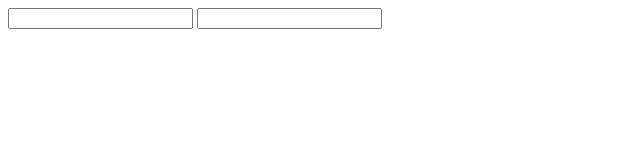
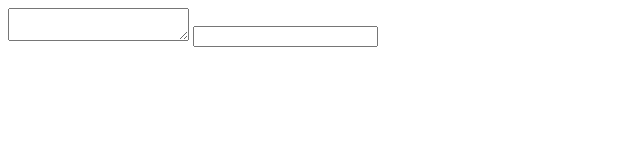
Before and after one commit to dfgvbbt/dfgvbbt.github.io, a plain HTML site: page html.html in a window 1280 px wide. Shown: the whole page, without its empty margins (0-640 px from the left). Drawn offline with Linux system fonts and the light colour scheme.

Commit message:
Update html.html

```diff
--- a/html.html
+++ b/html.html
@@ -5,7 +5,8 @@
 </head>
 <body>
 
-<input type="text" id="html" />
+<textarea id="html" rows="1" style="height:2em"></textarea>
+
 <input type="text" id="htmlurl" />
 <script>
 
```
